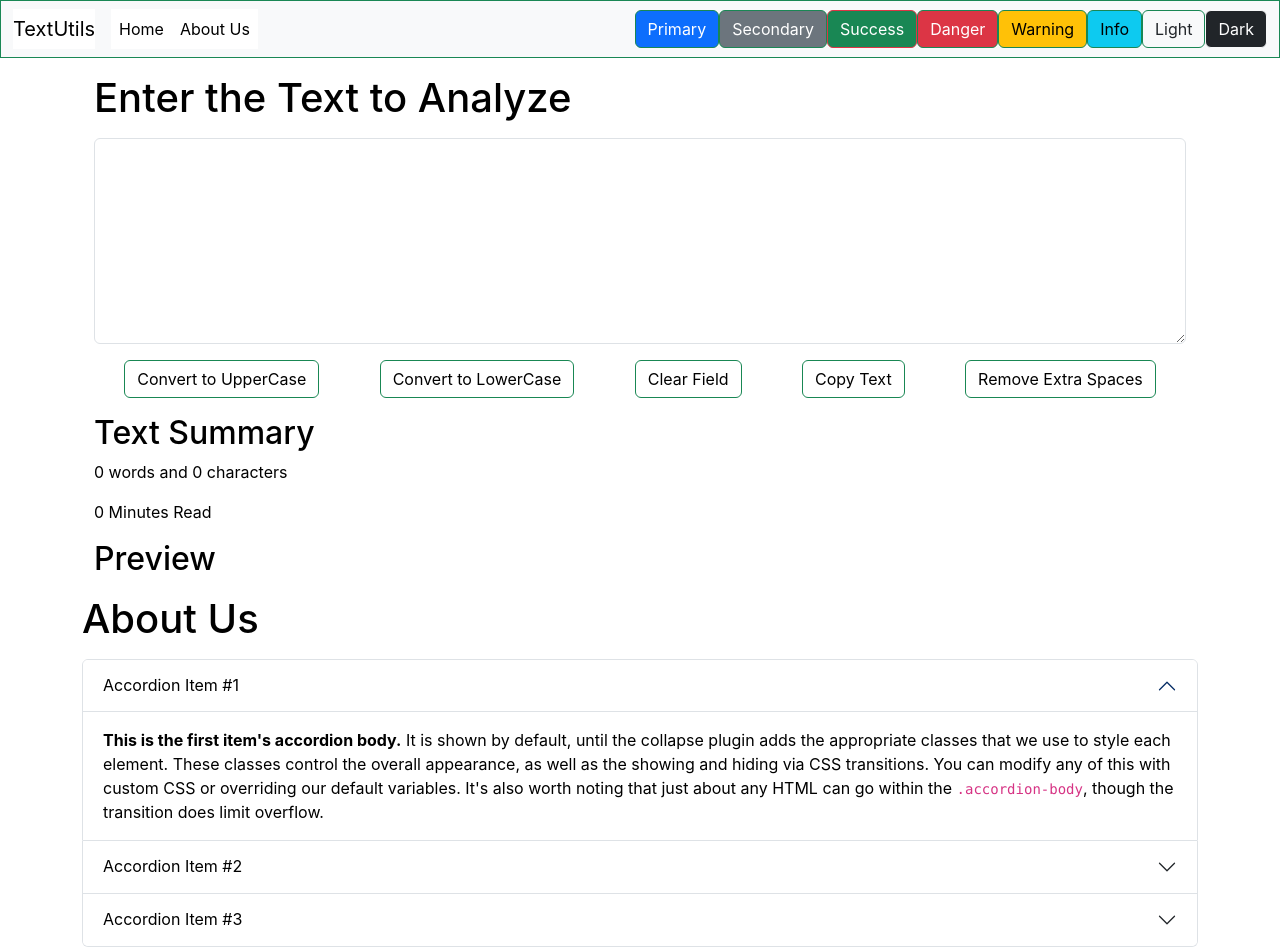
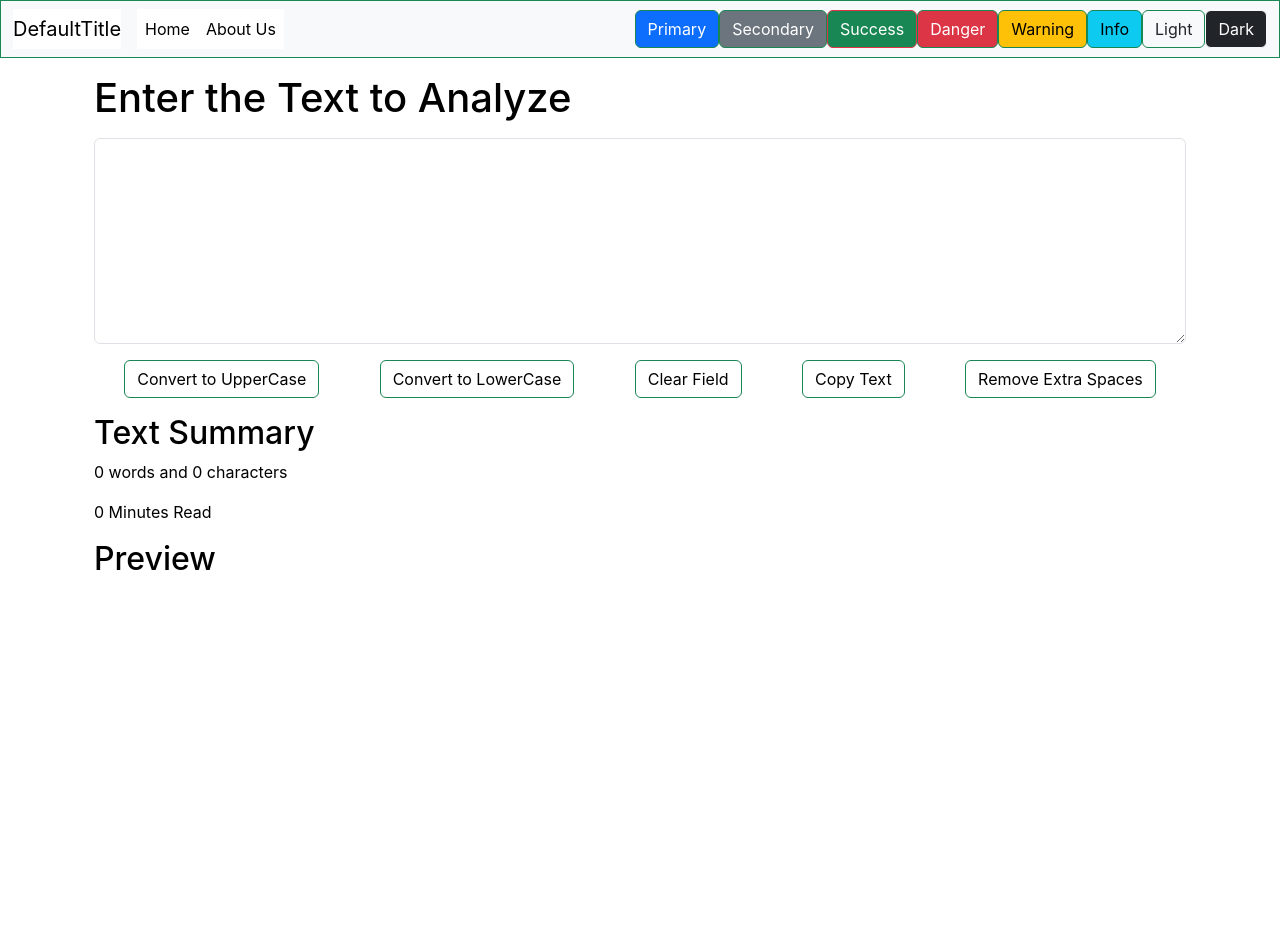
Before and after one commit to husain-786/ReactTutorials, a React (Create React App) app in the folder firstreactapp/: page / in a window 1280 px wide. After the commit the page ends 800 px from the top, so only its background shows below. Built offline with nearby package versions, Linux system fonts and the light colour scheme.

Commit message:
React Router Setup and Basic Implementation

```diff
--- a/firstreactapp/package.json
+++ b/firstreactapp/package.json
@@ -8,6 +8,7 @@
     "@testing-library/user-event": "^13.5.0",
     "react": "^18.2.0",
     "react-dom": "^18.2.0",
+    "react-router-dom": "^6.16.0",
     "react-scripts": "^5.0.1",
     "web-vitals": "^2.1.4"
   },
--- a/firstreactapp/src/App.js
+++ b/firstreactapp/src/App.js
@@ -6,6 +6,12 @@ import About from './components/About';
 import Navbar from './components/Navbar';
 import TextForm from './components/TextForm';
 import Alert from './components/Alert';
+import {
+  BrowserRouter as Router,
+  Routes,
+  Route,
+  Link
+} from "react-router-dom";
 
 function App() {
 
@@ -191,24 +197,44 @@ function App() {
     showAlert("Light Mode Have Been Enabled", "success")
     document.title="TextUtils - Home"
   }
+// Initially Switch was included inside the Router version less than 6 but now the switch has been removed from the Router
+// version6, Current Syntax is <Router><Routes><Route path="" element=""></Route></Routes></Router>
   return (
     <>
+      {/* Implemeting Router here to open About and TextUtils without reloading page.....
+      Use of React Router starts with the Router Tag...... */}
+      <Router>
+
           {/* Sending title as string */}
-      <Navbar title="TextUtils" aboutText="About Us" mode={mode} toggleMode={toggleMode} btnText={btnText} style={style}  changeModesPrimary={changeModesPrimary} changeModesSecondary={changeModesSecondary} changeModesSuccess={changeModesSuccess} changeModesDanger={changeModesDanger} changeModesWarning={changeModesWarning} changeModesInfo={changeModesInfo} changeModesLight={changeModesLight} changeModesDark={changeModesDark}/>
+          {/* <Route element={<Navbar titl e="TextUtils" aboutText="About Us" mode={mode} toggleMode={toggleMode} btnText={btnText} style={style}  changeModesPrimary={changeModesPrimary} changeModesSecondary={changeModesSecondary} changeModesSuccess={changeModesSuccess} changeModesDanger={changeModesDanger} changeModesWarning={changeModesWarning} changeModesInfo={changeModesInfo} changeModesLight={changeModesLight} changeModesDark={changeModesDark}/>}/> */}
+          <Navbar titl e="TextUtils" aboutText="About Us" mode={mode} toggleMode={toggleMode} btnText={btnText} style={style}  changeModesPrimary={changeModesPrimary} changeModesSecondary={changeModesSecondary} changeModesSuccess={changeModesSuccess} changeModesDanger={changeModesDanger} changeModesWarning={changeModesWarning} changeModesInfo={changeModesInfo} changeModesLight={changeModesLight} changeModesDark={changeModesDark}/>
 
           {/* Sending showAlert function as props so that we can use it on different button actions.... */}
+          {/* <Route element={<Alert alert={alert}/>}/> */}
           <Alert alert={alert}/>
+
           {/* Sending title as number */}
           {/* <Navbar title={3} aboutText="About Us"/>     */}
 
           {/* Not any props is sent, in this case this default values get executed */}
           {/* <Navbar/> */}
 
+          {/* <div className="container my-3">
+            <TextForm showAlert={showAlert} heading="Enter the Text to Analyze" mode={mode} toggleMode={toggleMode} style={style} changeModesPrimary={changeModesPrimary} changeModesSecondary={changeModesSecondary} changeModesSuccess={changeModesSuccess} changeModesDanger={changeModesDanger} changeModesWarning={changeModesWarning} changeModesInfo={changeModesInfo} changeModesLight={changeModesLight} changeModesDark={changeModesDark}/>
+          </div> */}
+
+          {/* <About mode={mode} style={style} changeModesPrimary={changeModesPrimary} changeModesSecondary={changeModesSecondary} changeModesSuccess={changeModesSuccess} changeModesDanger={changeModesDanger} changeModesWarning={changeModesWarning} changeModesInfo={changeModesInfo} changeModesLight={changeModesLight} changeModesDark={changeModesDark}/> */}
+        <Routes>
+          <Route path="/about" element={
+            <About mode={mode} style={style} changeModesPrimary={changeModesPrimary} changeModesSecondary={changeModesSecondary} changeModesSuccess={changeModesSuccess} changeModesDanger={changeModesDanger} changeModesWarning={changeModesWarning} changeModesInfo={changeModesInfo} changeModesLight={changeModesLight} changeModesDark={changeModesDark}/>
+          }/>
+          <Route path="/" element={
             <div className="container my-3">
               <TextForm showAlert={showAlert} heading="Enter the Text to Analyze" mode={mode} toggleMode={toggleMode} style={style} changeModesPrimary={changeModesPrimary} changeModesSecondary={changeModesSecondary} changeModesSuccess={changeModesSuccess} changeModesDanger={changeModesDanger} changeModesWarning={changeModesWarning} changeModesInfo={changeModesInfo} changeModesLight={changeModesLight} changeModesDark={changeModesDark}/>
             </div>
-
-      <About mode={mode} style={style} changeModesPrimary={changeModesPrimary} changeModesSecondary={changeModesSecondary} changeModesSuccess={changeModesSuccess} changeModesDanger={changeModesDanger} changeModesWarning={changeModesWarning} changeModesInfo={changeModesInfo} changeModesLight={changeModesLight} changeModesDark={changeModesDark}/>
+          }/>
+        </Routes>
+      </Router>
     </>
   );
 }
--- a/firstreactapp/src/components/Navbar.js
+++ b/firstreactapp/src/components/Navbar.js
@@ -1,5 +1,6 @@
 import React, { useState } from 'react'
 import propTypes from "prop-types"
+import { Link } from 'react-router-dom'
 
 
 // here I want "React Function Based Component" (enter "rfc")
@@ -10,17 +11,17 @@ export default function Navbar(props) {
     // <nav className="navbar navbar-expand-lg navbar-dark bg-dark">
     <nav className={`navbar navbar-expand-lg border border-success navbar-${props.mode} bg-${props.mode}`}>
       <div className="container-fluid">
-        <a className="navbar-brand" style={props.style} href="/">{props.title}</a>
+        <Link className="navbar-brand" style={props.style} to="/">{props.title}</Link>
         <button className="navbar-toggler" type="button" data-bs-toggle="collapse" data-bs-target="#navbarSupportedContent" aria-controls="navbarSupportedContent" aria-expanded="false" aria-label="Toggle navigation">
           <span className="navbar-toggler-icon"></span>
         </button>
         <div className="collapse navbar-collapse" id="navbarSupportedContent">
           <ul className="navbar-nav me-auto mb-2 mb-lg-0">
             <li className="nav-item">
-              <a className="nav-link active" aria-current="page" style={props.style} href="/">Home</a>
+              <Link className="nav-link active" aria-current="page" style={props.style} to="/">Home</Link>
             </li>
             <li className="nav-item">
-              <a className="nav-link" style={props.style} href="/">{props.aboutText}</a>
+              <Link className="nav-link" style={props.style} to="/about">{props.aboutText}</Link>
             </li>
           </ul>
           {/* <form className="d-flex" role="search">
```
Also changed, not shown: 1 other file (tests, documents, lock files or other folders). Lines whose indentation alone changed are shown as unchanged.
